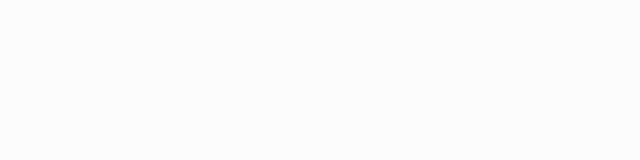
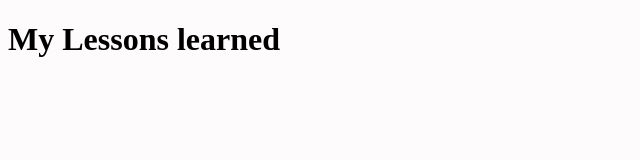
Before and after one commit to SCALAMBRINESOUZA/sharedProjects, a website: page project-lessons-learned/index.html in a window 1280 px wide. Shown: the whole page, without its empty margins (0-640 px from the left). Drawn offline with Linux system fonts and the light colour scheme.

Commit message:
add header with h1 how requirement two

```diff
--- a/project-lessons-learned/index.html
+++ b/project-lessons-learned/index.html
@@ -8,5 +8,8 @@
     <title>Project Lessons Learned</title>
 </head>
 <body>
+    <header id="cabecalho">
+      <h1 id="titulo">My Lessons learned</h1>
+    </header>
 </body>
 </html>
--- a/project-lessons-learned/style.css
+++ b/project-lessons-learned/style.css
@@ -1,3 +1,8 @@
 body {
     background-color: rgb(253, 251, 251);
 }
+
+#cabecalho {
+    top: 0;
+    position: fixed;
+}
```
